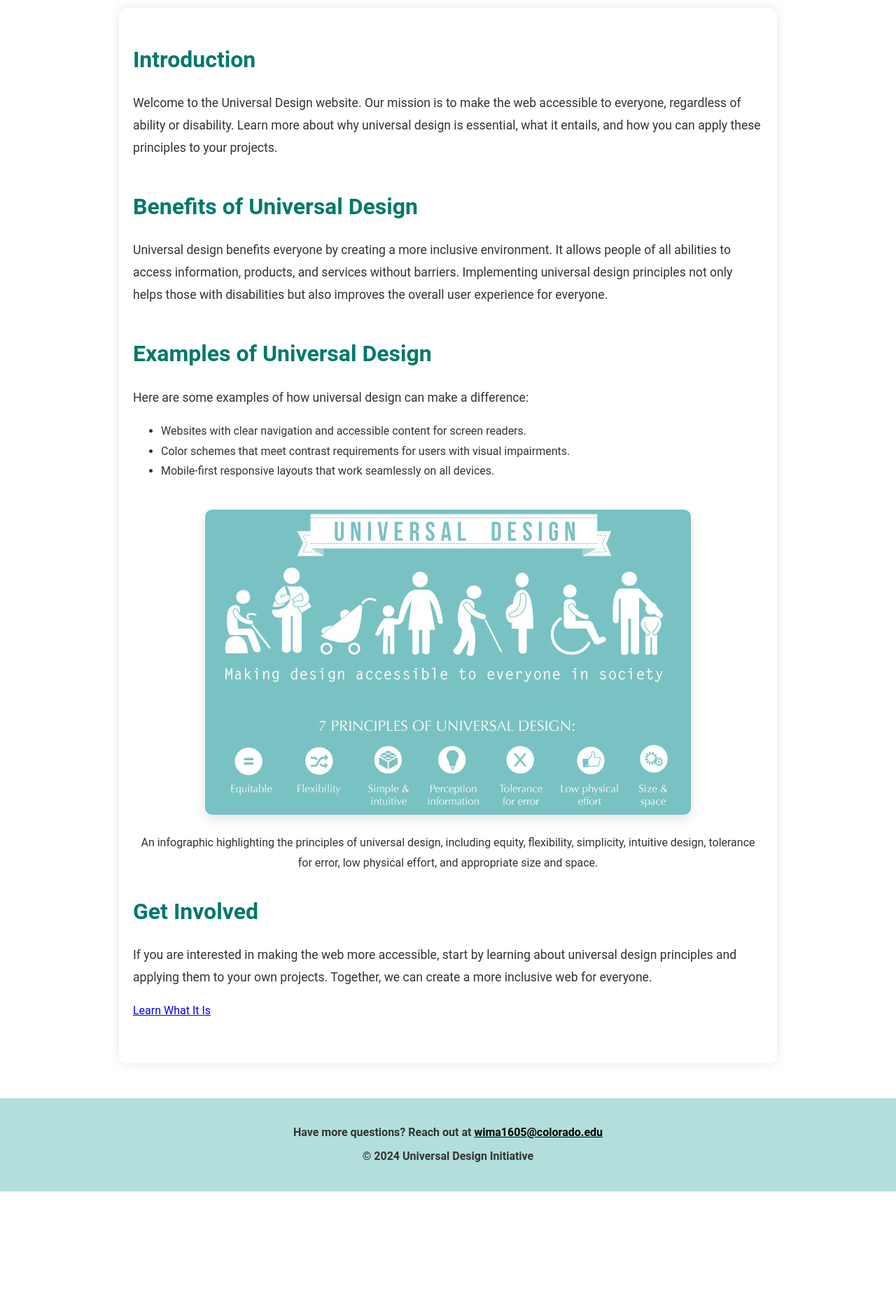
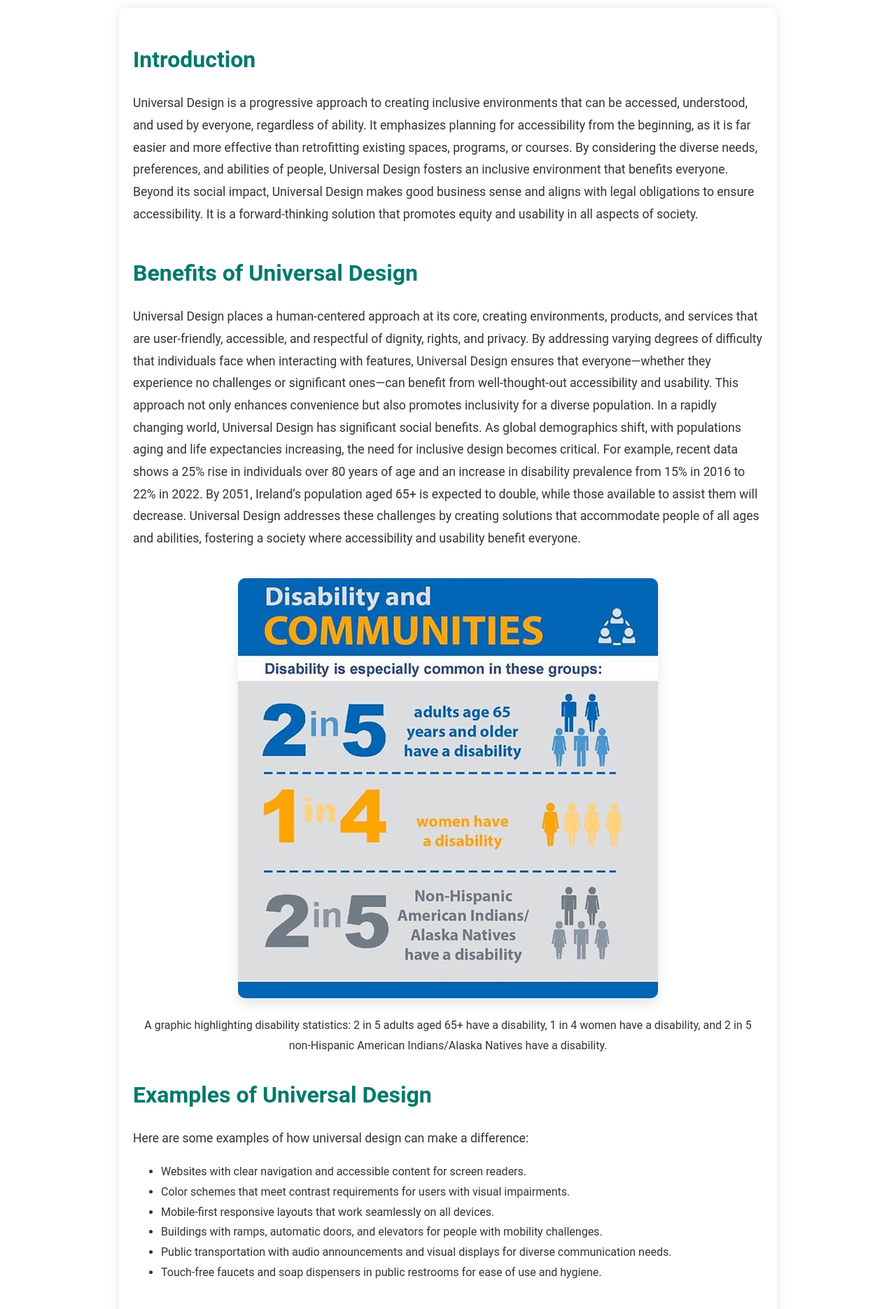
Before and after one commit to wima1605/Martynowicz_UD_Final_Project, a plain HTML site: page pages/page1.html in a window 1280 px wide. Shown: the part 340-2210 px from the top of the page at 70% size. Before the commit the page ends 2042 px from the top, so only its background shows below. Drawn offline with Linux system fonts and the light colour scheme.

Commit message:
Final test

```diff
--- a/pages/page1.html
+++ b/pages/page1.html
@@ -28,13 +28,17 @@
     <main id="main-content">
         <section id="introduction" tabindex="0">
             <h2>Introduction</h2>
-            <p>Welcome to the Universal Design website. Our mission is to make the web accessible to everyone, regardless of ability or disability. Learn more about why universal design is essential, what it entails, and how you can apply these principles to your projects.</p>
-        </section>
+            <p>Universal Design is a progressive approach to creating inclusive environments that can be accessed, understood, and used by everyone, regardless of ability. It emphasizes planning for accessibility from the beginning, as it is far easier and more effective than retrofitting existing spaces, programs, or courses. By considering the diverse needs, preferences, and abilities of people, Universal Design fosters an inclusive environment that benefits everyone. Beyond its social impact, Universal Design makes good business sense and aligns with legal obligations to ensure accessibility. It is a forward-thinking solution that promotes equity and usability in all aspects of society.</p>    </section>
 
         <section id="benefits" tabindex="0">
             <h2>Benefits of Universal Design</h2>
-            <p>Universal design benefits everyone by creating a more inclusive environment. It allows people of all abilities to access information, products, and services without barriers. Implementing universal design principles not only helps those with disabilities but also improves the overall user experience for everyone.</p>
-        </section>
+            <p>Universal Design places a human-centered approach at its core, creating environments, products, and services that are user-friendly, accessible, and respectful of dignity, rights, and privacy. By addressing varying degrees of difficulty that individuals face when interacting with features, Universal Design ensures that everyone—whether they experience no challenges or significant ones—can benefit from well-thought-out accessibility and usability. This approach not only enhances convenience but also promotes inclusivity for a diverse population.
+
+                In a rapidly changing world, Universal Design has significant social benefits. As global demographics shift, with populations aging and life expectancies increasing, the need for inclusive design becomes critical. For example, recent data shows a 25% rise in individuals over 80 years of age and an increase in disability prevalence from 15% in 2016 to 22% in 2022. By 2051, Ireland’s population aged 65+ is expected to double, while those available to assist them will decrease. Universal Design addresses these challenges by creating solutions that accommodate people of all ages and abilities, fostering a society where accessibility and usability benefit everyone.</p>   </section>
+                <div class="hero" aria-labelledby="image7-description">
+                    <img src="../images/ud7.jpg" alt="Infographic showing disability prevalence in different groups, including older adults, women, and Indigenous populations">
+                    <p id="image7-description">A graphic highlighting disability statistics: 2 in 5 adults aged 65+ have a disability, 1 in 4 women have a disability, and 2 in 5 non-Hispanic American Indians/Alaska Natives have a disability.</p>
+                </div>
 
                 <section id="examples" tabindex="0">
                     <h2>Examples of Universal Design</h2>
@@ -43,8 +47,12 @@
                         <li>Websites with clear navigation and accessible content for screen readers.</li>
                         <li>Color schemes that meet contrast requirements for users with visual impairments.</li>
                         <li>Mobile-first responsive layouts that work seamlessly on all devices.</li>
+                        <li>Buildings with ramps, automatic doors, and elevators for people with mobility challenges.</li>
+                        <li>Public transportation with audio announcements and visual displays for diverse communication needs.</li>
+                        <li>Touch-free faucets and soap dispensers in public restrooms for ease of use and hygiene.</li>
                     </ul>
                 </section>
+
         <div class="hero" aria-labelledby="image1-description">
             <img src="../images/UD1.jpg" alt="Icons of diverse people using universal design principles, such as people in wheelchairs, parents with strollers, and individuals of various ages and abilities">
             <p id="image1-description">An infographic highlighting the principles of universal design, including equity, flexibility, simplicity, intuitive design, tolerance for error, low physical effort, and appropriate size and space.</p>
```
Also changed, not shown: pages/page2.html (+1 -2 lines), pages/page3.html (+4 -0 lines), pages/page4.html (+2 -1 lines), images/ud6.png (added), images/ud7.jpg (added). Lines whose indentation alone changed are shown as unchanged.
